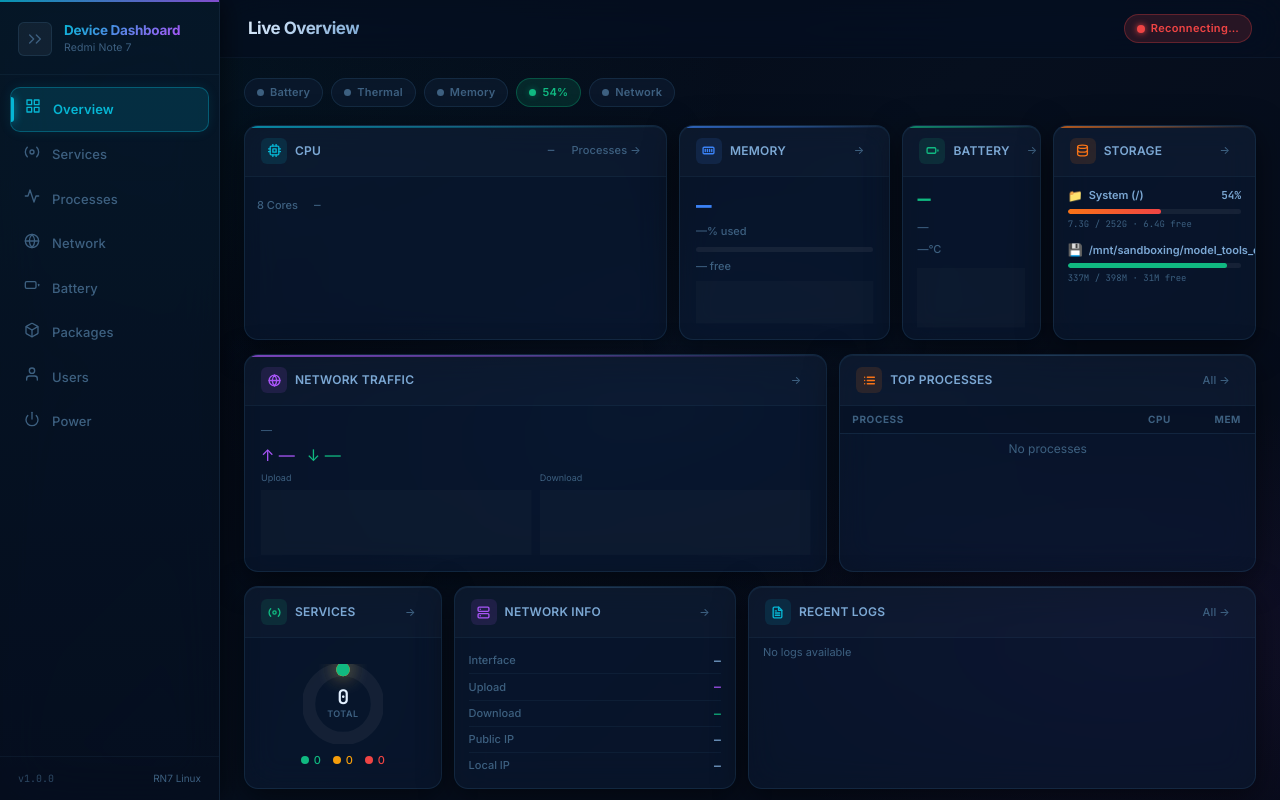
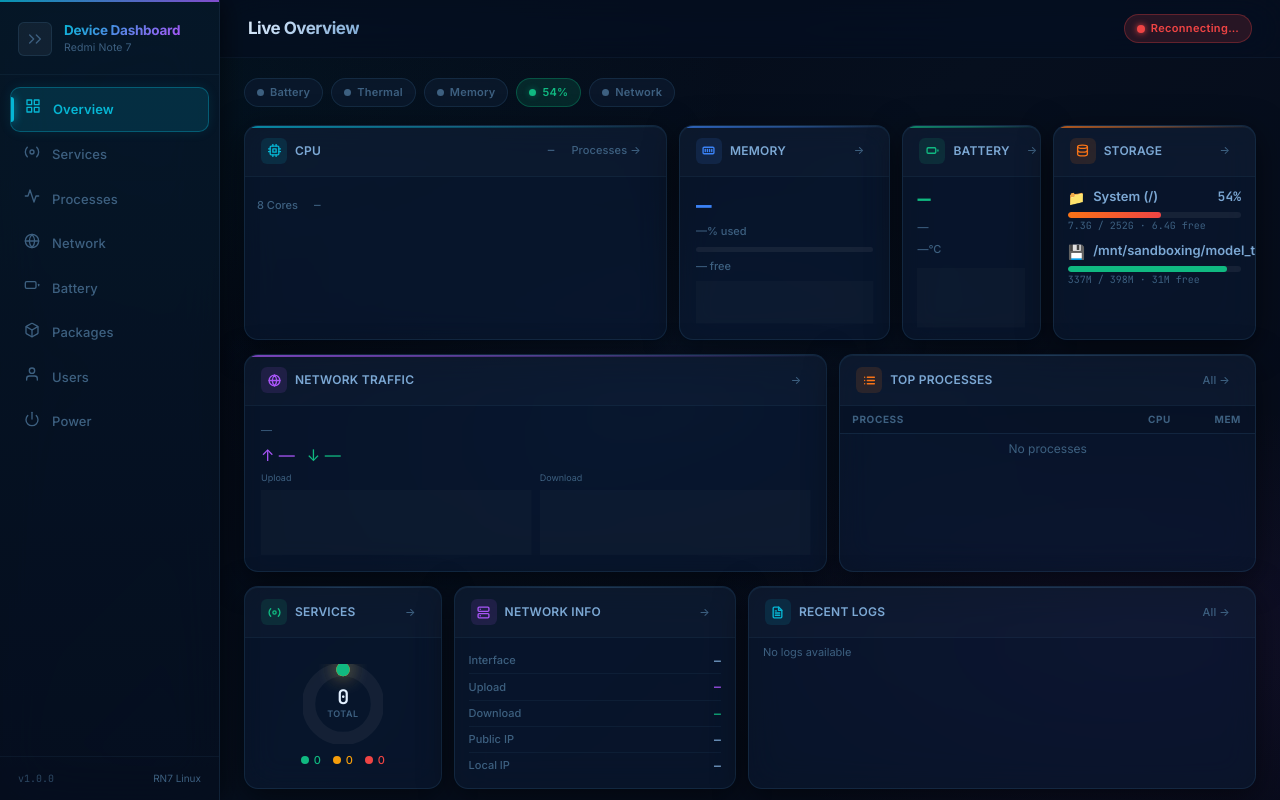
Before and after one commit to minhazul73/lavender, a FastAPI app: page / in a window 1280 px wide. Run offline with FastAPI, Linux system fonts and the light colour scheme; data that the repository does not hold is empty.

Commit message:
Storage card: bigger fonts (13px/10px), reduced gaps, multi-mount with icons, filter firmware/boot, remove System Activity chart

```diff
--- a/dashboard/static/live.css
+++ b/dashboard/static/live.css
@@ -320,21 +320,21 @@
 
 /* ---- Storage Mount List ---- */
 .store-mount {
+    flex: 1;
     display: flex;
     flex-direction: column;
-    gap: 4px;
 }
 
 .store-mount-header {
     display: flex;
     align-items: center;
-    gap: 6px;
-    font-size: 11px;
+    gap: 8px;
+    font-size: 13px;
     font-weight: 600;
 }
 
 .store-mount-icon {
-    font-size: 12px;
+    font-size: 14px;
 }
 
 .store-mount-label {
@@ -345,14 +345,16 @@
 .store-mount-pct {
     font-family: 'JetBrains Mono', monospace;
     color: var(--text-secondary);
+    font-size: 13px;
 }
 
 .store-mount-bar-wrap {
     width: 100%;
-    height: 5px;
+    height: 6px;
     background: rgba(255,255,255,0.06);
     border-radius: 99px;
     overflow: hidden;
+    margin-top: 4px;
 }
 
 .store-mount-bar {
@@ -375,7 +377,7 @@
 }
 
 .store-mount-detail {
-    font-size: 9px;
+    font-size: 10px;
     color: var(--text-muted);
     font-family: 'JetBrains Mono', monospace;
 }
@@ -620,33 +622,6 @@
     flex: 1;
 }
 
-/* ---- System Activity Chart ---- */
-.chart-wrap {
-    position: relative;
-    padding-bottom: 4px;
-}
-
-.chart-legend {
-    display: flex;
-    gap: 14px;
-    font-size: 11px;
-    font-weight: 500;
-    margin-bottom: 8px;
-}
-
-.chart-legend-item {
-    display: flex;
-    align-items: center;
-    gap: 5px;
-    color: var(--text-muted);
-}
-
-.chart-legend-line {
-    width: 16px;
-    height: 2px;
-    border-radius: 99px;
-}
-
 /* ---- Network card ---- */
 .net-speed-row {
     display: flex;
--- a/dashboard/templates/index.html
+++ b/dashboard/templates/index.html
@@ -124,7 +124,7 @@
             <a href="/storage" class="card-link">→</a>
         </div>
         <div class="card-body" style="padding: 10px 14px;">
-            <div id="store-mounts" style="display:flex; flex-direction:column; gap:10px;">
+            <div id="store-mounts" style="display:flex; flex-direction:column; gap:8px;">
                 <div style="color:var(--text-muted); font-size:12px;">Loading storage…</div>
             </div>
         </div>
```
